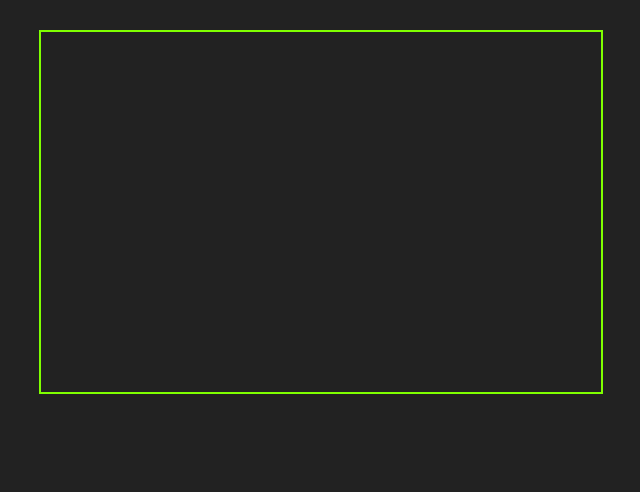
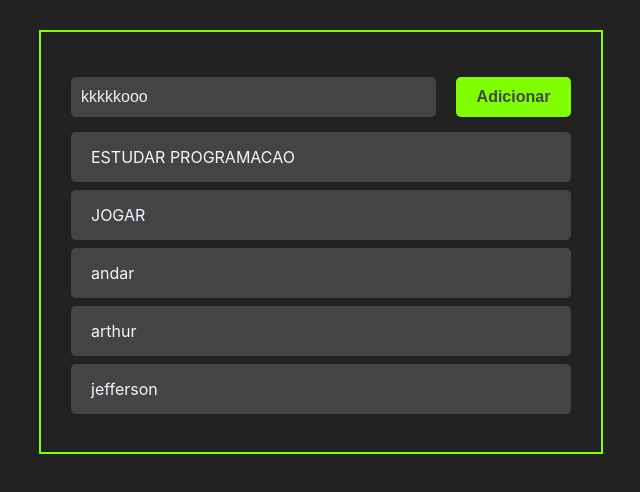
Before and after one commit to Jeffersondecastro94/REACT-GERENCIADOR-DE-TAREFAS-ESTUDO, a React (Create React App) app: page / in a window 1280 px wide. Shown: the top 492 px of the page, without its empty margins (319-959 px from the left). Built offline with nearby package versions, Linux system fonts and the light colour scheme.

Commit message:
criado componente para botao, input ,criado estilo dos mesmos

```diff
--- a/src/App.css
+++ b/src/App.css
@@ -1,4 +1,5 @@
 .container{
+
 
     max-width: 500px;
     margin: 30px auto;
--- a/src/App.js
+++ /dev/null
@@ -1,18 +0,0 @@
-import React from "react";
-import'./App.css'
-
-
-
-const App = ()=>{
-return <div className="container"> </div>
-
-
-
-}
-
-
-
-
-
-
-export default App;
--- /dev/null
+++ b/src/App.jsx
@@ -0,0 +1,50 @@
+import React, { useState } from "react";
+import "./App.css";
+import AddTask from "./components/AddTask";
+import "./components/Tasks";
+import Tasks from "./components/Tasks";
+
+const App = () => {
+  //TASK É UM ARRAY QUE ESTA COMO STATE, O QUE POSSIBILITA SOFRER ALTERACAOES, UTILIZANDO A FUNCAO DO SEGUNDO PARAMETRO
+  const [tasks, setTasks] = useState([
+    {
+      id: "1",
+      title: "ESTUDAR PROGRAMACAO",
+      completed: "false",
+    },
+    {
+      id: "2",
+      title: "JOGAR",
+      completed: "true",
+    },
+    {
+      id: "2",
+      title: "andar",
+      completed: "true",
+    },
+    {
+      id: "2",
+      title: "arthur",
+      completed: "true",
+    },
+
+    {
+      id: "2",
+      title: "jefferson",
+      completed: "true",
+    },
+  ]);
+
+// O COMPONENTE TASK É UM FILHO DO APP, LOGO PODE HERDAR AS PROPS DE APP. NO CASO PASSEI COMO PROPS AS TAKS QUE É UM ARRAY E ESTA COMO STATES O QUE POSSIBILITA SOFRER ALTERACOES
+  return (
+    <>
+      <div className="container">
+          <AddTask/>
+          <Tasks tasks={tasks}/>
+
+      </div>
+    </>
+  );
+};
+
+export default App;
--- /dev/null
+++ b/src/components/AddTask.css
@@ -0,0 +1,20 @@
+.add-task-container{
+    margin: 15px 0;
+    width: 100%;
+    display: flex;
+}
+
+.add-task-input{
+    height: 40px;
+    padding: 0 10px;
+    border-radius: 5px;
+    border:none;
+    flex: 3;
+    background-color:#444;
+    color:#eee;
+    font-size: 16px;
+}
+.add-task-button-container{
+    margin-left: 20px;
+    flex: 1;
+}
--- /dev/null
+++ b/src/components/AddTask.jsx
@@ -0,0 +1,31 @@
+import React from "react";
+import "./AddTask.css";
+import Button from "./Button";
+import { useState } from "react";
+
+const AddTask = () => {
+  const [inputData, setInputData] = useState("kkkkkooo");
+
+  const handleInputChange = (e) => {
+  setInputData(e.target.value)
+
+  };
+
+  return (
+    <div className="add-task-container">
+
+      <input
+      onChange={handleInputChange}
+      value={inputData}
+      className="add-task-input"
+      type="text" />
+
+      <div className="add-task-button-container">
+        <Button>Adicionar</Button>
+      </div>
+
+    </div>
+  );
+};
+
+export default AddTask;
--- /dev/null
+++ b/src/components/Button.css
@@ -0,0 +1,24 @@
+.button{
+background-color: chartreuse;
+height: 40px;
+padding: 0 10px;
+border-radius: 5px;
+width: 100%;
+font-size: 16px;
+color: #444;
+font-weight: bold;
+cursor: pointer;
+border: none;
+
+}
+/*
+PARA ESTILIZAR O COMPONENTE, DEVERMOS DEIXAR ELE O MAIS GENERICO POSSIVEL, AFIM DE PODER REUTILIZA-LO
+EM MAIS LOCAIS. LOGO, QUANDO QUISERMOS DEFINIR TAMANHO, ALTURA , JUSTIFY CONTENT ALIGN CONTENT , MARGIN LEFT POR EXEMPLO,
+NAO VAMOS QUERER Q SEMPRE QUE USAR UM BOTAO ELE TENHA UMA MARGIN LEFT DE 10 PX POR EXEMPLO. CRIAMOS UM CONTAINER
+PARA A DIV, E ASSIM SIM AJUSTAMOS O COMPONENTE PARA NOSSA NECESSIDADE
+
+NO CASO DO BOTAO, CRIOU ESSE ESTILO PARA DAR UM PADRAO A ELE, MAS OS AJUSTES FINOS SERA NA DIV
+CONTAINER ONDE ELE FOR INSTANCIADO. NO CASO UM BOTAO DESSE FOI INSTANCIADO EM AddTask. ENTAO NA ESTILIZACAO
+DESSE CONTAINER TEM UMA DIV CONTAINER PARA DEIXA O BOTAO COM ESTILO MAIS ESPECIFICO, DENTRO DESSA COMPONENTE Q ESTA USANDO O BOTAO
+
+*/
--- /dev/null
+++ b/src/components/Button.jsx
@@ -0,0 +1,18 @@
+import React from "react";
+import "./Button.css"
+
+
+const Button = ({ children, onclick }) => {
+
+  return (
+    //NO CASO ESTAMOS SIMULANDO QUE ESTAMOS USANDO ESSE COMPONENTE E QUE DENTRO DELE TEM O ADICIONAR QUE É SEU CHILDREN.
+    // ENTAO ELE RECEBENDO O CHILDREN ACIMA , TRAS ESSE VALOR E PODEMOS USAR ELE COMO MOSTRADO A SEGUIR
+    <>
+      <button onClick={onclick} className="button"> {children} </button>
+    </>
+  );
+};
+
+
+
+export default Button;
--- /dev/null
+++ b/src/components/Task.css
@@ -0,0 +1,11 @@
+.task-container{
+    background-color: #444;
+    margin: 8px 0;
+    padding: 15px 20px;
+    display: flex;
+    border-radius: 5px;
+    justify-content: space-between;
+    color: #eee(213, 18, 18);
+    align-items: center;
+    cursor: pointer;
+}
--- /dev/null
+++ b/src/components/Task.jsx
@@ -0,0 +1,11 @@
+import React from "react";
+import "./Task.css";
+const Task = ({ task }) => {
+  return (
+    <div className="task-container">
+      {task.title}
+    </div>
+  );
+};
+
+export default Task;
--- /dev/null
+++ b/src/components/Tasks.jsx
@@ -0,0 +1,16 @@
+import React from "react";
+import Task from "./Task";
+
+//NO CASO {tasks} é um destruct de props . props é meio q um pacote de todas propriedades herdadas do pai, quando se intancia um componente dentro de outro
+const Tasks = ({ tasks }) => {
+  return (
+    <>
+      {tasks.map((task) => (
+        <Task task={task}/>//O COMPONENTE TASK SENDO INSTANCIADO AQUI, VIRA UM FILHO DE TASKS PODENDO RECEBER SUAS PROPS,
+                          // QUE NO CASO É O MAP DAS PROPS QUE VEIO DO APP PARA O TASKS
+      ))}
+    </>
+  );
+};
+
+export default Tasks; //serve para conseguir importar esse component em outros lugares
--- a/src/index.css
+++ b/src/index.css
@@ -6,6 +6,7 @@ body {
   -webkit-font-smoothing: antialiased;
   -moz-osx-font-smoothing: grayscale;
   background-color: #222;
+  color:aliceblue;
 }
 
 code {
```
